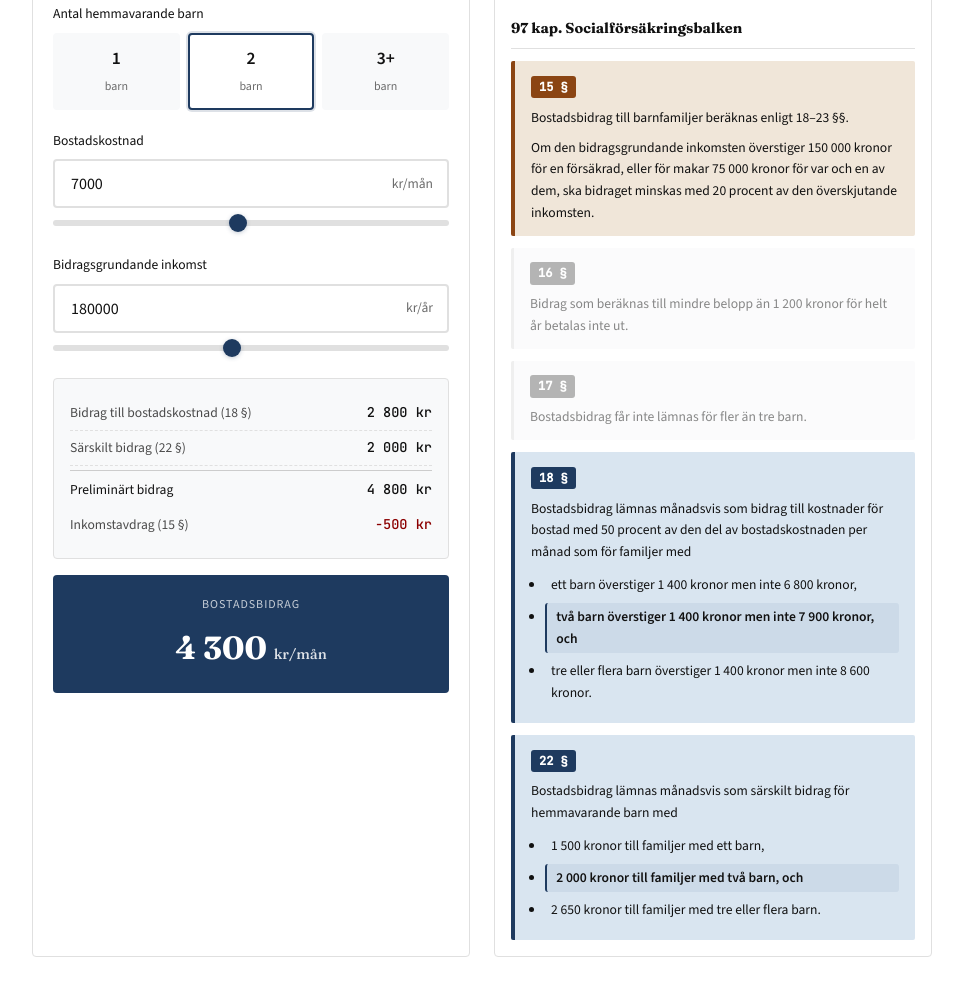
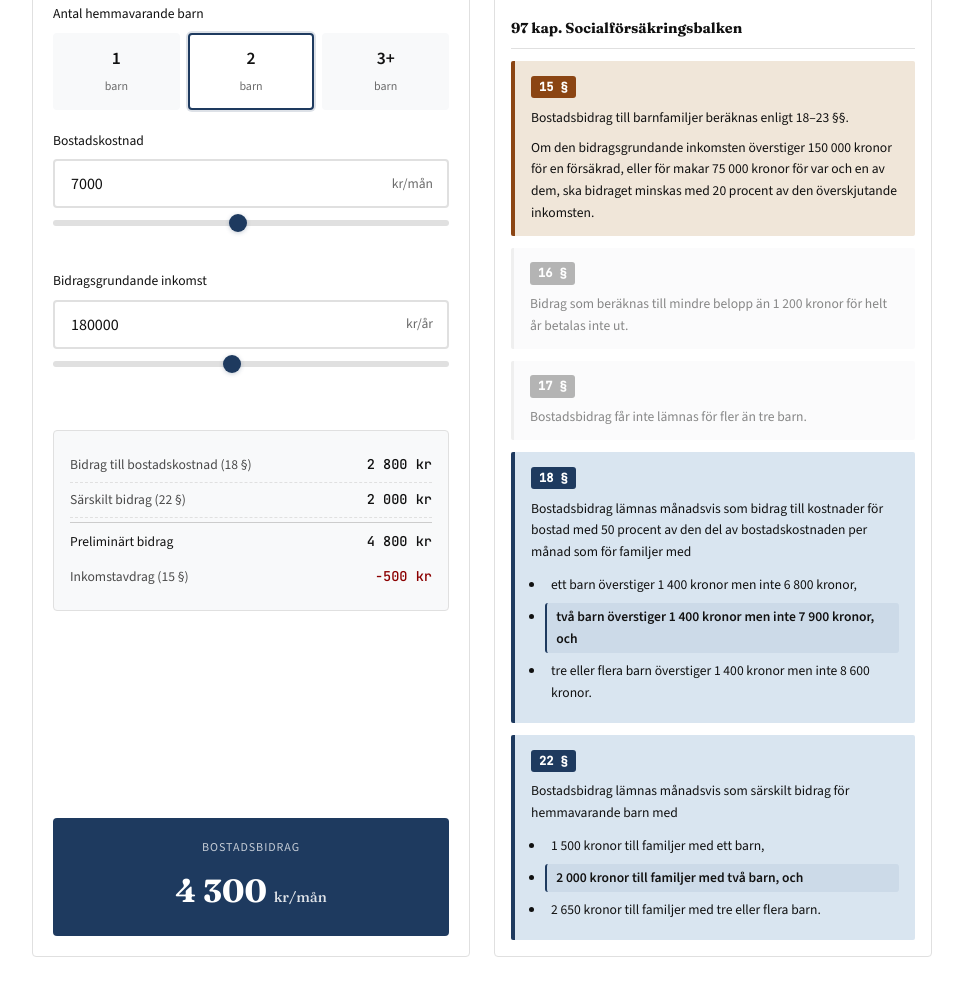
Before and after one commit to josaatt/www.juridik.lol, a plain HTML site: page rac/index.html in a window 1280 px wide. Shown: the part 6038-7034 px from the top of the page, without its empty margins (158-1121 px from the left). Drawn offline with nearby package versions, Linux system fonts and the light colour scheme.

Commit message:
Kalkylator: paneler lika höga, resultat längst ner

```diff
--- a/rac/index.html
+++ b/rac/index.html
@@ -842,6 +842,8 @@
       border-radius: var(--radius-md);
       border: 1px solid var(--border-light);
       overflow: hidden;
+      display: flex;
+      flex-direction: column;
     }
 
     .calc-panel-header {
@@ -857,6 +859,9 @@
 
     .calc-panel-body {
       padding: 1.25rem;
+      flex: 1;
+      display: flex;
+      flex-direction: column;
     }
 
     .input-section {
@@ -1183,7 +1188,7 @@
       background: var(--accent-primary);
       border-radius: var(--radius-md);
       padding: 1.25rem 1.5rem;
-      margin-top: 1rem;
+      margin-top: auto;
       text-align: center;
     }
 
```
